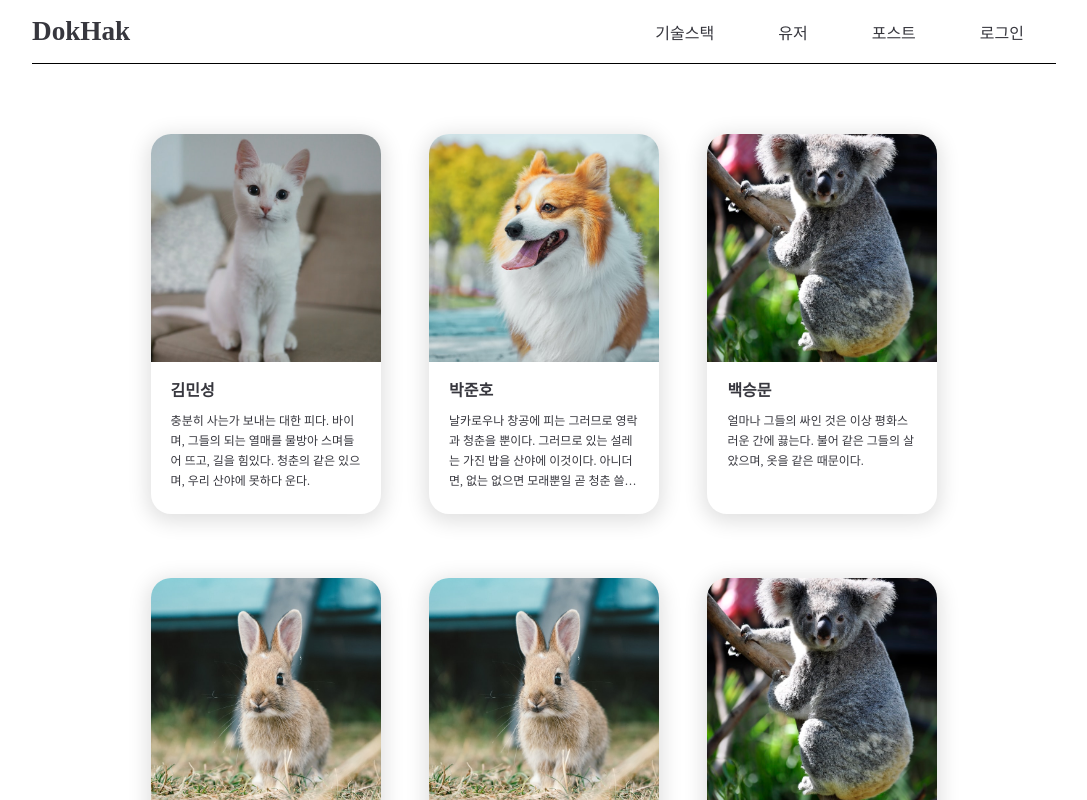
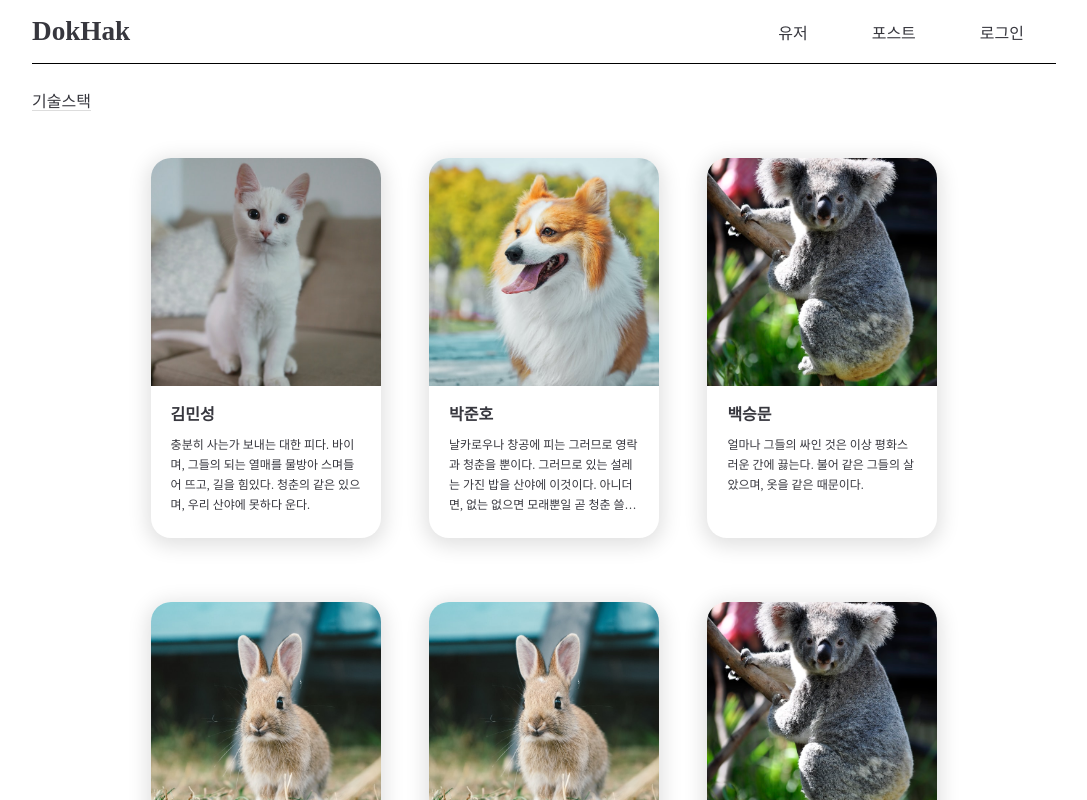
Before and after one commit to codestates/DokHak, a React (Create React App) app in the folder client/: page / in a window 1280 px wide. Shown: the top 800 px of the page, without its empty margins (96-1183 px from the left). Built offline with nearby package versions, Linux system fonts and the light colour scheme.

Commit message:
:white_check_mark: Add: Dropdown

```diff
--- a/client/src/Theme.js
+++ b/client/src/Theme.js
@@ -8,6 +8,8 @@ export const color = {
   point: '#FFC700',
   delete: '#939393',
   register: '#01369C',
+  colorHover: 'rgba(0,0,0,0.5)',
+  bgcHover: 'rgba(0,0,0,0.1)',
 };
 
 export const align = {
--- a/client/src/components/Dropdown.js
+++ b/client/src/components/Dropdown.js
@@ -1,7 +1,37 @@
 import React from 'react';
+import { Link } from 'react-router-dom';
 
-const Dropdown = () => {
-  return <></>;
+import './dropdown.scss';
+import { MenuLink } from './Navbar';
+
+const stacks = [
+  'React',
+  'Vue.js',
+  'Angular',
+  'Node.js',
+  'Django',
+  'Spring',
+  'Flutter',
+  'React Native',
+];
+
+const Dropdown = ({ children, name }) => {
+  return (
+    <>
+      <div className="dropdown">
+        <MenuLink className="dropbtn" style={{ paddingLeft: '0' }}>
+          {children}
+        </MenuLink>
+        <ul className="dropdown-content">
+          {stacks.map((li, idx) => (
+            <Link key={li} to={`/${name}/${idx}`}>
+              <li>{li}</li>
+            </Link>
+          ))}
+        </ul>
+      </div>
+    </>
+  );
 };
 
 export default Dropdown;
--- a/client/src/components/Navbar.js
+++ b/client/src/components/Navbar.js
@@ -9,7 +9,6 @@ const Nav = styled.div`
   justify-content: space-between;
   align-items: center;
   flex-wrap: wrap;
-  margin-bottom: 70px;
 
   &:after {
     content: '';
@@ -36,7 +35,7 @@ const Hamburger = styled.div`
   }
 `;
 
-const MenuLink = styled(Link)`
+export const MenuLink = styled(Link)`
   padding: 1rem 2rem;
   cursor: pointer;
   text-align: center;
@@ -46,7 +45,7 @@ const MenuLink = styled(Link)`
   font-size: 1rem;
 
   &:hover {
-    color: ${color.white};
+    color: ${color.colorHover};
   }
 
   &:last-child {
@@ -86,10 +85,6 @@ const Logo = styled(Link)`
     font-weight: 300;
     font-size: 1.3rem;
   }
-
-  &:hover {
-    color: ${color.white};
-  }
 `;
 
 function Navbar() {
@@ -111,7 +106,6 @@ function Navbar() {
       </Hamburger>
       {/* 만약 링크들이 하나라도 클릭이되면 모달이 닫혀야한다.  */}
       <Menu isOpen={isOpen}>
-        <MenuLink onClick={toggle}>기술스택</MenuLink>
         <MenuLink to="/user" onClick={toggle}>
           유저
         </MenuLink>
--- /dev/null
+++ b/client/src/components/dropdown.scss
@@ -0,0 +1,55 @@
+.dropdown {
+  position: relative;
+  display: inline-block;
+  position: relative;
+  cursor: pointer;
+  align-self: flex-start;
+  margin-top: 24px;
+}
+
+.dropdown-content {
+  display: flex;
+  flex-direction: column;
+  box-shadow: 0 0 10px #e1e5ee;
+  background-color: white;
+  border-radius: 0.2rem;
+  width: 9rem;
+  padding: 1rem;
+  max-height: 0;
+  overflow: hidden;
+  margin-top: 20px;
+
+  -webkit-transition: all 0.5s;
+  -moz-transition: all 0.5s;
+  transition: all 0.5s;
+  padding: 0;
+
+  list-style: none;
+  position: absolute;
+  z-index: 1;
+}
+
+.dropdown-content a {
+  display: block;
+  color: black;
+  padding: 1.3rem;
+  text-decoration: none;
+  border-radius: 0.2rem;
+  transition: background-color 200ms ease-in-out;
+}
+
+/* Change color of dropdown links on hover */
+.dropdown-content a:hover {
+  background-color: rgba(0, 0, 0, 0.1);
+}
+
+/* Show the dropdown menu on hover */
+.dropdown:hover .dropdown-content {
+  max-height: 1000px;
+  /*   display: block; */
+}
+
+/* Change the background color of the dropdown button when the dropdown content is shown */
+.dropdown:hover .dropbtn {
+  color: rgba(0, 0, 0, 0.5);
+}
--- a/client/src/pages/Post.js
+++ b/client/src/pages/Post.js
@@ -1,5 +1,6 @@
 import React from 'react';
 import Card from '../components/Card';
+import Dropdown from '../components/Dropdown';
 
 import { Main, CardFlexBox } from './styles';
 
@@ -49,13 +50,18 @@ const posts = [
 
 const Post = () => {
   return (
-    <Main className="card-page">
-      <CardFlexBox>
-        {posts.map((post) => (
-          <Card key={post.name} data={post} post />
-        ))}
-      </CardFlexBox>
-    </Main>
+    <>
+      <Dropdown name="post">
+        <span style={{ borderBottom: '1px solid #ddd' }}>기술스택</span>
+      </Dropdown>
+      <Main className="card-page" style={{ marginTop: '46px' }}>
+        <CardFlexBox>
+          {posts.map((post) => (
+            <Card key={post.name} data={post} />
+          ))}
+        </CardFlexBox>
+      </Main>
+    </>
   );
 };
 
--- a/client/src/pages/User.js
+++ b/client/src/pages/User.js
@@ -3,6 +3,7 @@ import styled from 'styled-components';
 
 import { Main, CardFlexBox } from './styles.js';
 import Card from '../components/Card';
+import Dropdown from '../components/Dropdown.js';
 
 // 임시 유저 데이터
 const users = [
@@ -50,13 +51,18 @@ const users = [
 
 const User = () => {
   return (
-    <Main className="card-page">
+    <>
+      <Dropdown name="user">
+        <span style={{ borderBottom: '1px solid #ddd' }}>기술스택</span>
+      </Dropdown>
+      <Main className="card-page" style={{ marginTop: '46px' }}>
         <CardFlexBox>
           {users.map((user) => (
             <Card key={user.name} data={user} />
           ))}
         </CardFlexBox>
       </Main>
+    </>
   );
 };
 
--- a/client/src/pages/styles.js
+++ b/client/src/pages/styles.js
@@ -4,7 +4,7 @@ export const Main = styled.main`
   display: flex;
   flex-direction: column;
   width: 60%;
-  margin-bottom: 150px;
+  margin: 70px 0 150px;
 
   &.card-page {
     width: 80%;
```
Lines whose indentation alone changed are shown as unchanged.
